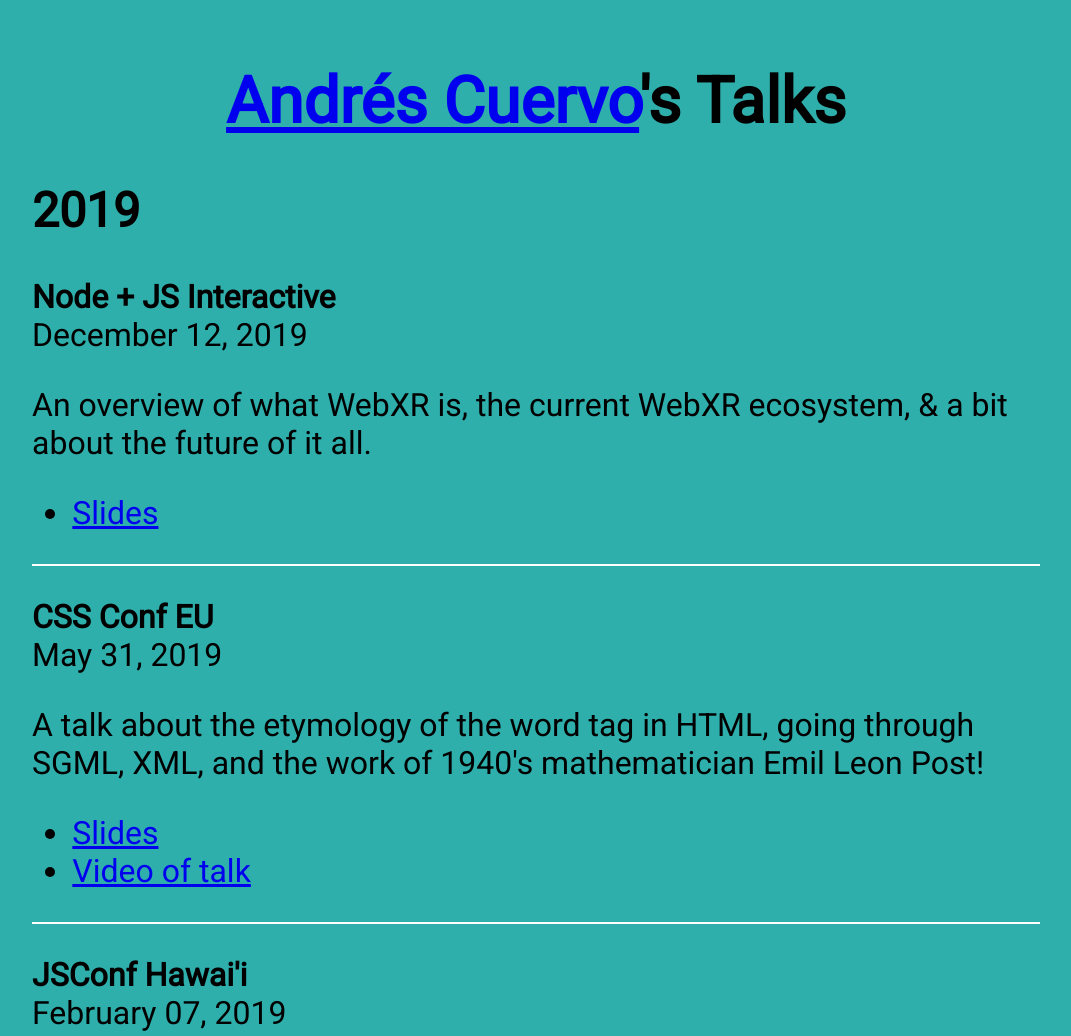
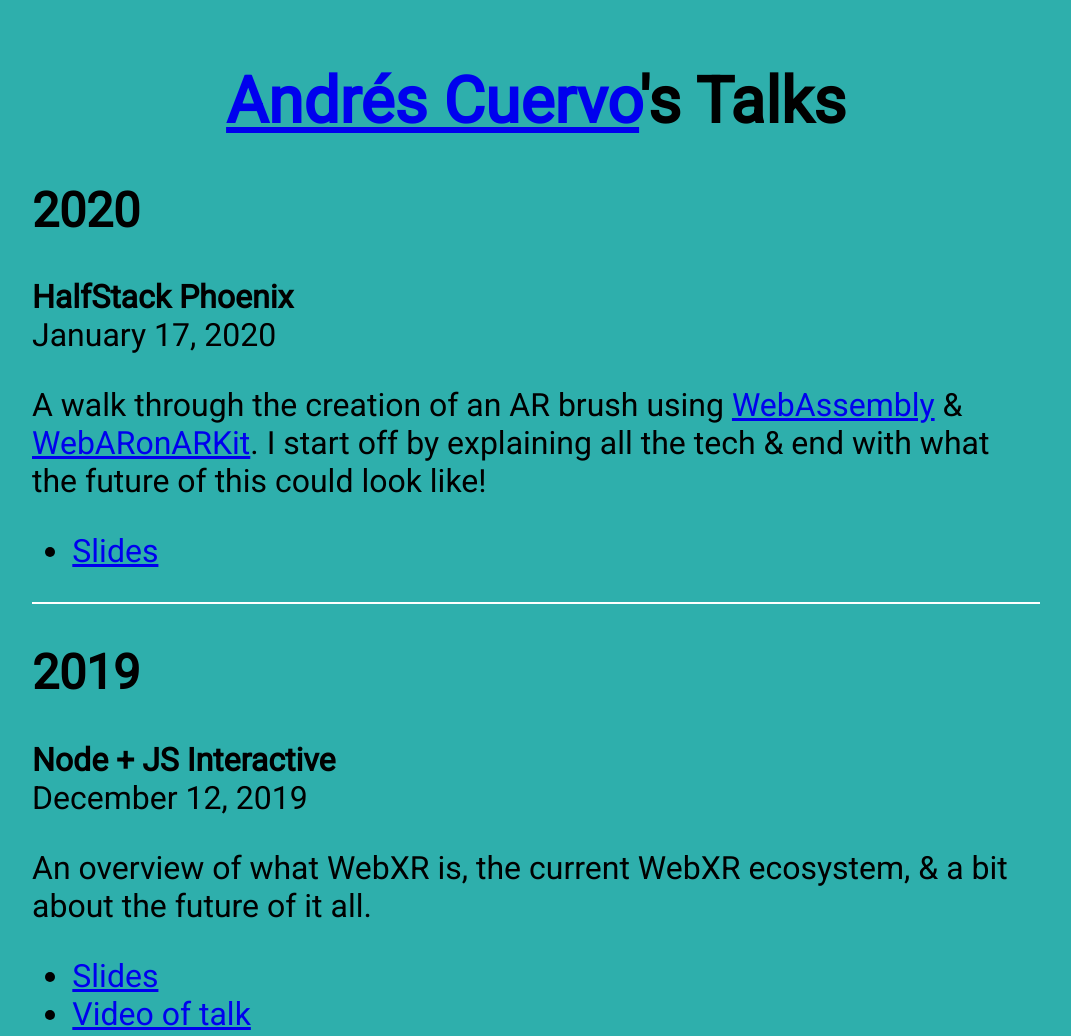
Before and after one commit to cwervo/slides.cwervo.com, a website: page index.html in a window 1280 px wide. Shown: the top 1036 px of the page, without its empty margins (104-1175 px from the left). Drawn offline with Linux system fonts and the light colour scheme.

Commit message:
Add video for NJS 2019, add HalfStack AZ talk :)

```diff
--- a/index.html
+++ b/index.html
@@ -43,11 +43,19 @@
 </head>
 <body>
 <h1 id="pageHeader"><a href="https://cwervo.com">Andr&eacute;s Cuervo</a>'s Talks</h1>
+<h2 id="2020">2020</h2>
+<p><span class="talk-title">HalfStack Phoenix</span><span class="talk-date">January 17, 2020</span></p>
+<p>A walk through the creation of an AR brush using <a href="https://webassembly.org/">WebAssembly</a> &amp; <a href="https://github.com/google-ar/WebARonARKit">WebARonARKit</a>. I start off by explaining all the tech &amp; end with what the future of this could look like!</p>
+<ul>
+<li><a href="https://slides.com/cwervo/halfstack-2020">Slides</a></li>
+</ul>
+<hr class='divider'/>
 <h2 id="2019">2019</h2>
 <p><span class="talk-title">Node + JS Interactive</span><span class="talk-date">December 12, 2019</span></p>
 <p>An overview of what WebXR is, the current WebXR ecosystem, &amp; a bit about the future of it all.</p>
 <ul>
 <li><a href="https://slides.com/cwervo/njsi-2019#/">Slides</a></li>
+<li><a href="https://www.youtube.com/watch?v=l2TTKeaw2zY&list=PLfMzBWSH11xZPfWcC0DqFqKo_reMP58mw">Video of talk</a></li>
 </ul>
 <hr class='divider'/>
 <p><span class="talk-title">CSS Conf EU</span><span class="talk-date">May 31, 2019</span></p>
```
Also changed, not shown: talks.json (+8 -0 lines).
